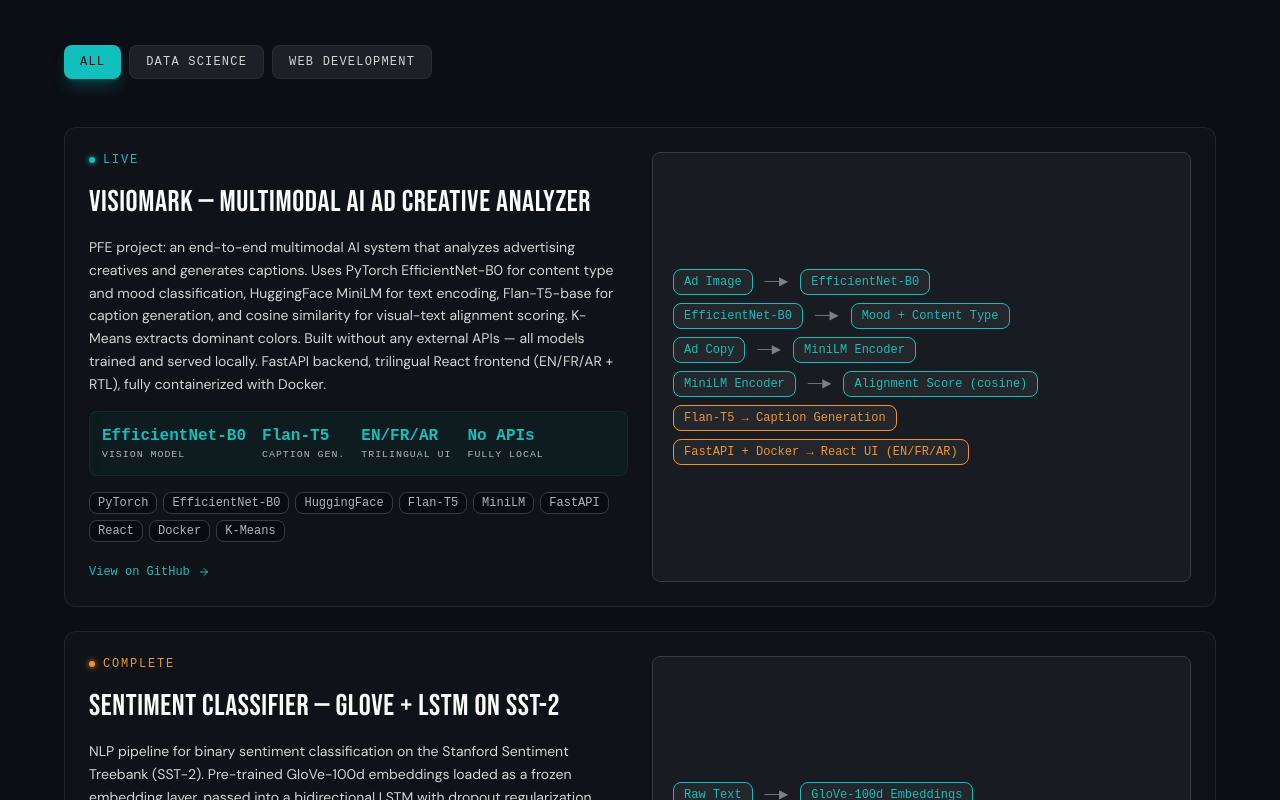
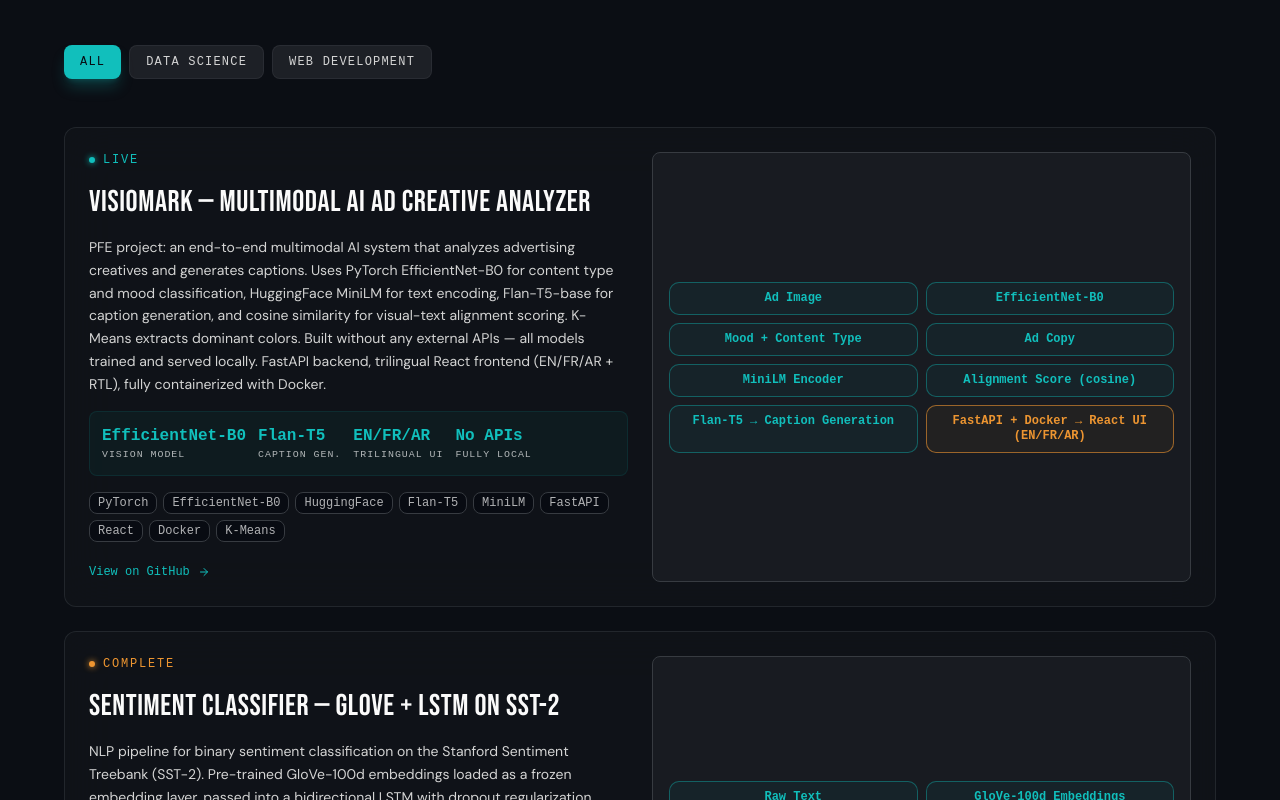
Before and after one commit to idrissiradi/portfolio, a React (Vite) app: page / in a window 1280 px wide. Shown: the part 1920-2720 px from the top of the page. Built offline with nearby package versions, Linux system fonts and the light colour scheme; a web font is replaced by a local one.

Commit message:
feat: update typescript-eslint to version 8.60.0 and enhance ProjectsSection component with architecture diagram and improved layout

```diff
--- a/package.json
+++ b/package.json
@@ -43,7 +43,7 @@
 		"terser": "^5.48.0",
 		"tw-animate-css": "^1.4.0",
 		"typescript": "~5.9.3",
-		"typescript-eslint": "^8.59.4",
+		"typescript-eslint": "^8.60.0",
 		"vite": "^7.3.3"
 	}
 }
--- a/src/components/sections/ProjectsSection.tsx
+++ b/src/components/sections/ProjectsSection.tsx
@@ -12,7 +12,84 @@ const categoryMap: Record<string, string> = {
     "Web Development": "web-development",
 };
 
+interface ArchNode {
+    label?: string;
+    sublabel?: string;
+    accent?: boolean;
+    from?: string;
+    to?: string;
+    highlight?: boolean;
+}
 
+const ArchDiagram = ({ nodes }: { nodes: ArchNode[] }) => {
+    // Flatten all nodes into a single list of chips
+    const chips = nodes.flatMap((node) => {
+        if ('from' in node && node.from && node.to) {
+            return [
+                { label: node.from, sublabel: undefined },
+                { label: node.to, sublabel: undefined },
+            ];
+        }
+        return [ { label: node.label ?? '', sublabel: node.sublabel } ];
+    });
+
+    // Deduplicate consecutive identical labels
+    const deduped = chips.filter((chip, i) =>
+        i === 0 || chip.label !== chips[ i - 1 ].label
+    );
+
+    const chipClass = (i: number) =>
+        i === deduped.length - 1
+            ? 'border-accent/60 bg-accent/5'
+            : 'border-primary/40 bg-primary/5';
+
+    const textClass = (i: number) =>
+        i === deduped.length - 1 ? 'text-accent' : 'text-primary';
+
+    return (
+        <div className="bg-secondary/30 border border-border rounded-sm p-4 min-w-0 flex flex-col justify-center">
+            {/* D-style: scrollable strip on mobile */}
+            <div className="flex gap-2 overflow-x-scroll pb-1 md:hidden">
+                {deduped.map((chip, i) => (
+                    <div key={i} className="flex items-center gap-2 shrink-0">
+                        <div className={`border rounded-md px-3 py-2 min-w-20 text-center ${chipClass(i)}`}>
+                            {chip.sublabel && (
+                                <div className="font-mono text-[9px] tracking-widest uppercase text-muted-foreground mb-0.5">
+                                    {chip.sublabel}
+                                </div>
+                            )}
+                            <div className={`font-mono text-[11px] font-semibold leading-tight ${textClass(i)}`}>
+                                {chip.label}
+                            </div>
+                        </div>
+                        {i < deduped.length - 1 && (
+                            <span className="text-muted-foreground text-sm shrink-0">›</span>
+                        )}
+                    </div>
+                ))}
+            </div>
+
+            {/* C-style: 2-col grid on md+ */}
+            <div className="hidden md:grid grid-cols-2 gap-2">
+                {deduped.map((chip, i) => (
+                    <div
+                        key={i}
+                        className={`border rounded-md px-3 py-2 text-center ${chipClass(i)}`}
+                    >
+                        {chip.sublabel && (
+                            <div className="font-mono text-[9px] tracking-widest uppercase text-muted-foreground mb-0.5">
+                                {chip.sublabel}
+                            </div>
+                        )}
+                        <div className={`font-mono text-xs font-semibold leading-tight ${textClass(i)}`}>
+                            {chip.label}
+                        </div>
+                    </div>
+                ))}
+            </div>
+        </div>
+    );
+};
 
 export const ProjectsSection = () => {
     const [ activeCategory, setActiveCategory ] = useState("All");
@@ -20,6 +97,7 @@ export const ProjectsSection = () => {
     const filteredProjects = activeCategory === "All"
         ? projects
         : projects.filter(project => project.category === categoryMap[ activeCategory ]);
+
     return (
         <section id="projects" className="py-24 px-4 md:px-8 bg-card/30">
             <div className="max-w-6xl mx-auto">
@@ -31,7 +109,7 @@ export const ProjectsSection = () => {
                     transition={{ duration: 0.8 }}
                     className="mb-16"
                 >
-                    <h2 className="font-display text-5xl md:text-7xl mb-4">
+                    <h2 className="font-display text-5xl md:text-7xl mb-4 text-center md:text-left">
                         ML Projects &<br /><span className="text-gradient-primary">Data Systems</span>
                     </h2>
                 </motion.div>
@@ -71,26 +149,31 @@ export const ProjectsSection = () => {
                                 className="group"
                             >
                                 {project.featured ? (
-                                    /* Featured card with architecture diagram */
-                                    <div className="relative glass-card rounded-lg overflow-hidden border-l-[3px] border-l-primary">
-                                        <div className="grid lg:grid-cols-2 gap-6 p-6">
-                                            <div className="space-y-4">
-                                                {/* Status */}
+                                    /* ── FEATURED CARD ── */
+                                    <div className="relative glass-card rounded-lg overflow-hidden border-l-[3px] border-l-primary w-full min-w-0">
+                                        <div className="grid lg:grid-cols-2 gap-6 p-4 md:p-6">
+
+                                            {/* Left: text */}
+                                            <div className="space-y-4 min-w-0">
                                                 <div className="flex items-center gap-2 font-mono text-xs tracking-[0.15em] uppercase">
-                                                    <span className={`w-1.5 h-1.5 rounded-full ${project.status === 'completed'
+                                                    <span className={`w-1.5 h-1.5 rounded-full shrink-0 ${project.status === 'completed'
                                                         ? 'bg-accent shadow-[0_0_6px] shadow-accent'
-                                                        : 'bg-primary shadow-[0_0_6px] shadow-primary'
-                                                        }`} />
+                                                        : 'bg-primary shadow-[0_0_6px] shadow-primary'}`} />
                                                     <span className={project.status === 'completed' ? 'text-accent' : 'text-primary'}>
                                                         {project.status === 'completed' ? 'Complete' : 'Live'}
                                                     </span>
                                                 </div>
-                                                <h3 className="font-display text-2xl md:text-3xl text-foreground">{project.title}</h3>
-                                                <p className="text-secondary-foreground text-sm leading-relaxed">{project.description}</p>
 
-                                                {/* Model Metrics */}
+                                                <h3 className="font-display text-2xl md:text-3xl text-foreground wrap_wrap_break-words">
+                                                    {project.title}
+                                                </h3>
+
+                                                <p className="text-secondary-foreground text-sm leading-relaxed wrap_wrap_break-words">
+                                                    {project.description}
+                                                </p>
+
                                                 {project.metrics && (
-                                                    <div className="flex gap-4 p-3 bg-primary/5 border border-primary/10 rounded-sm">
+                                                    <div className="flex flex-wrap gap-3 p-3 bg-primary/5 border border-primary/10 rounded-sm">
                                                         {project.metrics.map((m) => (
                                                             <div key={m.key} className="flex flex-col">
                                                                 <span className="font-mono text-base font-bold text-primary">{m.value}</span>
@@ -109,43 +192,23 @@ export const ProjectsSection = () => {
                                                 </div>
 
                                                 {project.link && (
-                                                    <a href={project.link} target="_blank" rel="noopener noreferrer" className="inline-flex items-center gap-2 font-mono text-xs text-primary hover:gap-3 transition-all">
+                                                    <a href={project.link} target="_blank" rel="noopener noreferrer"
+                                                        className="inline-flex items-center gap-2 font-mono text-xs text-primary hover:gap-3 transition-all">
                                                         View on GitHub <ArrowRight className="h-3 w-3" />
                                                     </a>
                                                 )}
                                             </div>
 
-                                            {/* Architecture Diagram */}
+                                            {/* Right: architecture diagram */}
                                             {project.architecture && (
-                                                <div className="bg-secondary/30 border border-border rounded-sm p-5 flex flex-col justify-center gap-2">
-                                                    {project.architecture.map((node, i) => (
-                                                        <div key={i} className="font-mono text-xs text-muted-foreground flex items-center gap-3">
-                                                            {'from' in node ? (
-                                                                <>
-                                                                    <span className={`px-2.5 py-1 border rounded-sm ${node.highlight ? 'border-primary text-primary' : 'border-border'} bg-secondary/50`}>
-                                                                        {node.from}
-                                                                    </span>
-                                                                    <span className="text-muted-foreground">──▶</span>
-                                                                    <span className={`px-2.5 py-1 border rounded-sm ${node.highlight ? 'border-primary text-primary' : 'border-border'} bg-secondary/50`}>
-                                                                        {node.to}
-                                                                    </span>
-                                                                </>
-                                                            ) : (
-                                                                <span className={`px-2.5 py-1 border rounded-sm ${node.accent ? 'border-accent text-accent' : 'border-border'} bg-secondary/50`}>
-                                                                    {node.label}
-                                                                </span>
-                                                            )}
-                                                        </div>
-                                                    ))}
-                                                </div>
+                                                <ArchDiagram nodes={project.architecture} />
                                             )}
                                         </div>
                                     </div>
                                 ) : (
-                                    /* Regular project card */
-                                    <div className="relative glass-card rounded-lg overflow-hidden border-l-[3px] border-l-transparent hover:border-l-primary transition-all duration-300">
-                                        <div className={`grid lg:grid-cols-2 gap-6 items-center ${index % 2 === 1 ? 'lg:grid-cols-2' : ''}`}>
-                                            {/* Image */}
+                                    /* ── REGULAR CARD ── */
+                                    <div className="relative glass-card rounded-lg overflow-hidden border-l-[3px] border-l-transparent hover:border-l-primary transition-all duration-300 w-full min-w-0">
+                                        <div className="grid lg:grid-cols-2 gap-0 lg:gap-6 items-center">
                                             <div className={`relative overflow-hidden ${index % 2 === 1 ? 'lg:order-2' : ''}`}>
                                                 <div className="aspect-video overflow-hidden">
                                                     <img
@@ -156,27 +219,25 @@ export const ProjectsSection = () => {
                                                 </div>
                                             </div>
 
-                                            {/* Content */}
-                                            <div className={`space-y-4 p-6 ${index % 2 === 1 ? 'lg:order-1' : ''}`}>
-                                                {/* Status */}
+                                            <div className={`space-y-4 p-4 md:p-6 min-w-0 ${index % 2 === 1 ? 'lg:order-1' : ''}`}>
                                                 <div className="flex items-center gap-2 font-mono text-xs tracking-[0.15em] uppercase">
-                                                    <span className={`w-1.5 h-1.5 rounded-full ${project.status === 'completed'
+                                                    <span className={`w-1.5 h-1.5 rounded-full shrink-0 ${project.status === 'completed'
                                                         ? 'bg-accent shadow-[0_0_6px] shadow-accent'
-                                                        : 'bg-primary shadow-[0_0_6px] shadow-primary'
-                                                        }`} />
+                                                        : 'bg-primary shadow-[0_0_6px] shadow-primary'}`} />
                                                     <span className={project.status === 'completed' ? 'text-accent' : 'text-primary'}>
                                                         {project.status === 'completed' ? 'Complete' : 'Live'}
                                                     </span>
                                                 </div>
 
-                                                <h3 className="font-display text-2xl md:text-3xl text-foreground group-hover:text-primary transition-colors">
+                                                <h3 className="font-display text-2xl md:text-3xl text-foreground group-hover:text-primary transition-colors wrap_wrap_wrap_break-words">
                                                     {project.title}
                                                 </h3>
-                                                <p className="text-secondary-foreground text-sm leading-relaxed">{project.description}</p>
+                                                <p className="text-secondary-foreground text-sm leading-relaxed wrap_wrap_break-words">
+                                                    {project.description}
+                                                </p>
 
-                                                {/* Model Metrics */}
                                                 {project.metrics && (
-                                                    <div className="flex gap-4 p-3 bg-primary/5 border border-primary/10 rounded-sm">
+                                                    <div className="flex flex-wrap gap-3 p-3 bg-primary/5 border border-primary/10 rounded-sm">
                                                         {project.metrics.map((m) => (
                                                             <div key={m.key} className="flex flex-col">
                                                                 <span className="font-mono text-base font-bold text-primary">{m.value}</span>
@@ -195,7 +256,8 @@ export const ProjectsSection = () => {
                                                 </div>
 
                                                 {project.link && (
-                                                    <a href={project.link} target="_blank" rel="noopener noreferrer" className="inline-flex items-center gap-2 font-mono text-xs text-primary hover:gap-3 transition-all">
+                                                    <a href={project.link} target="_blank" rel="noopener noreferrer"
+                                                        className="inline-flex items-center gap-2 font-mono text-xs text-primary hover:gap-3 transition-all">
                                                         View on GitHub <ArrowRight className="h-3 w-3" />
                                                     </a>
                                                 )}
```
Also changed, not shown: 1 other file (tests, documents, lock files or other folders).
